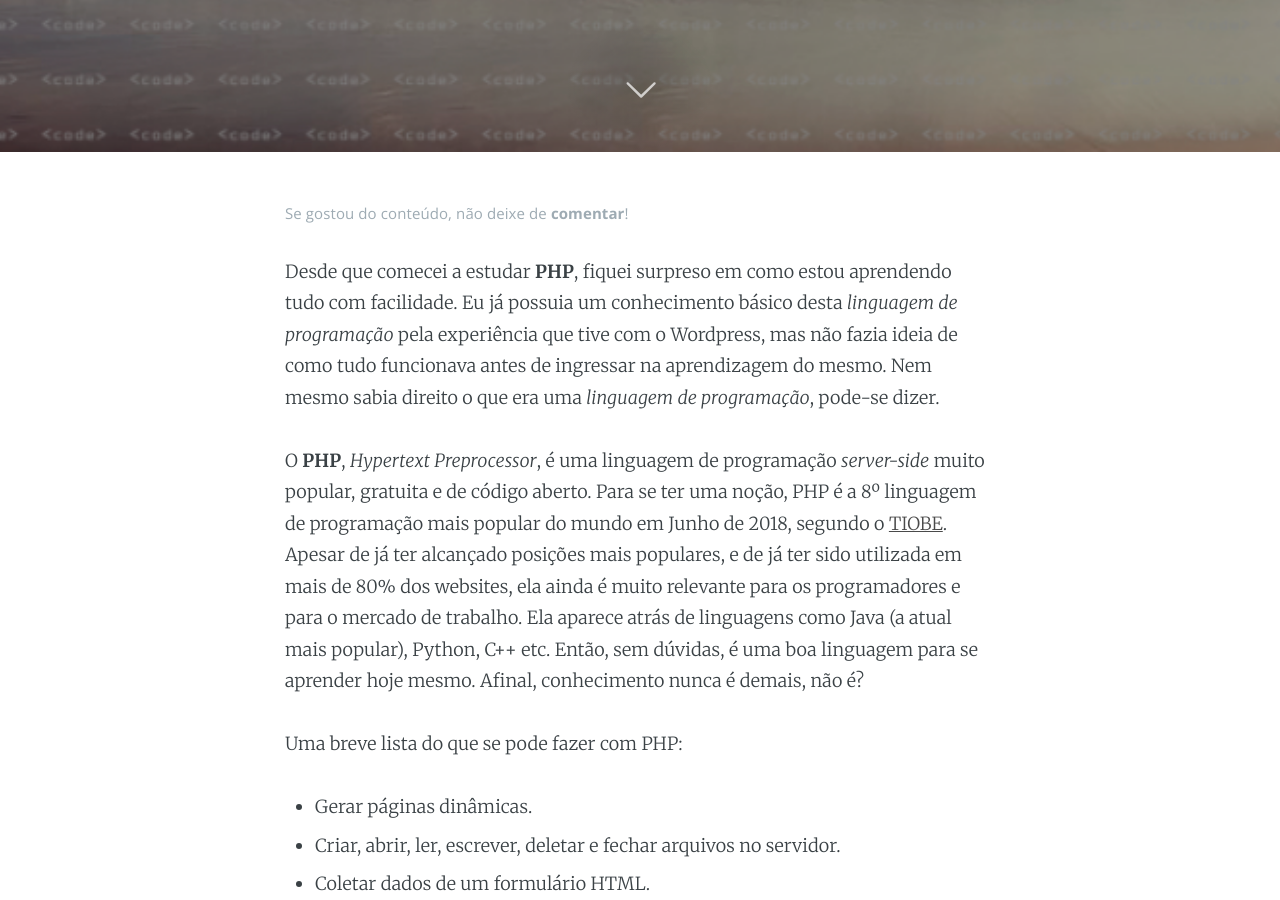
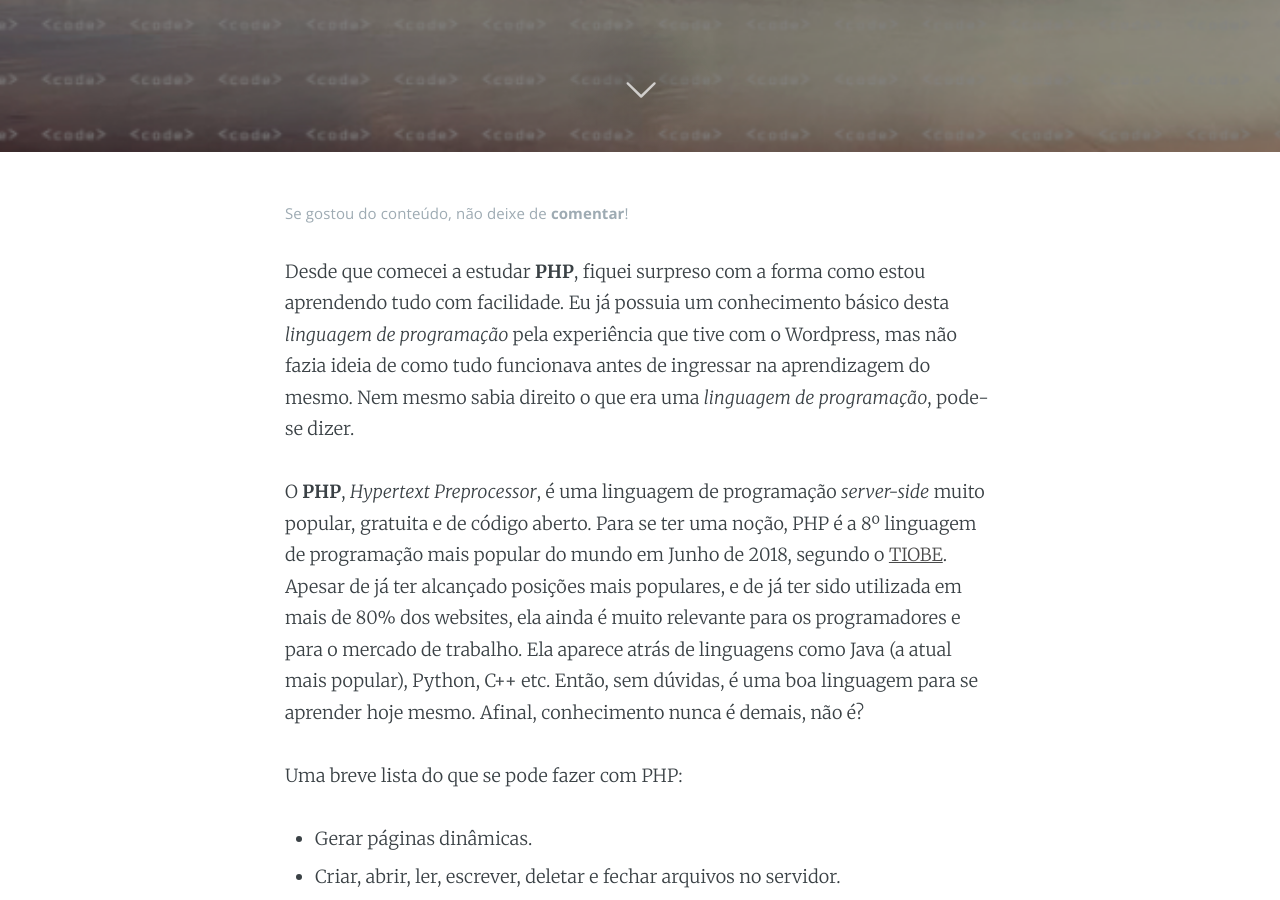
Before and after one commit to EnVolte/envolte.github.io, a Jekyll site: the page built from _posts/2018-06-25-curso-php-parte-1.html, in a window 1280 px wide and 900 px high, scrolled down 433 px. Built offline with Jekyll 4.4.1, drawn with Linux system fonts in a browser that asks for light colours; comment, search, counter and statistics services are not loaded; some of the changed text lies outside the part shown.

Commit message:
Update 2018-06-25-curso-php-parte-1.html

```diff
--- a/_posts/2018-06-25-curso-php-parte-1.html
+++ b/_posts/2018-06-25-curso-php-parte-1.html
@@ -5,7 +5,7 @@
 categories: Curso
 ---
 
-<p>Desde que comecei a estudar <b>PHP</b>, fiquei surpreso em como estou aprendendo tudo com facilidade. Eu já possuia um conhecimento básico desta <i>linguagem de programação</i> pela experiência que tive com o Wordpress, mas não fazia ideia de como tudo funcionava antes de ingressar na aprendizagem do mesmo. Nem mesmo sabia direito o que era uma <i>linguagem de programação</i>, pode-se dizer.</p>
+<p>Desde que comecei a estudar <b>PHP</b>, fiquei surpreso com a forma como estou aprendendo tudo com facilidade. Eu já possuia um conhecimento básico desta <i>linguagem de programação</i> pela experiência que tive com o Wordpress, mas não fazia ideia de como tudo funcionava antes de ingressar na aprendizagem do mesmo. Nem mesmo sabia direito o que era uma <i>linguagem de programação</i>, pode-se dizer.</p>
 
 <p>O <b>PHP</b>, <i>Hypertext Preprocessor</i>, é uma linguagem de programação <i>server-side</i> muito popular, gratuita e de código aberto. Para se ter uma noção, PHP é a 8º linguagem de programação mais popular do mundo em Junho de 2018, segundo o <a href="https://www.tiobe.com/tiobe-index/">TIOBE</a>. Apesar de já ter alcançado posições mais populares, e de já ter sido utilizada em mais de 80% dos websites, ela ainda é muito relevante para os programadores e para o mercado de trabalho. Ela aparece atrás de linguagens como Java (a atual mais popular), Python, C++ etc. Então, sem dúvidas, é uma boa linguagem para se aprender hoje mesmo. Afinal, conhecimento nunca é demais, não é?</p>
 
@@ -24,7 +24,7 @@
 
 <p>Não me considero capaz de se autointitular "professor", mas decidi criar este <i>curso básico</i> para introduzir quem tiver interesse em aprender esta linguagem ao mundo da programação. Ensino aqui aquilo que eu sei, e se houver, em algum momento, algum equivoco de minha parte, peço que você comente aí embaixo para que eu possa corrigir o mais rápido possível.</p>
 
-<p>Esta primeira parte é apenas uma introdução, para que você se familiarize com a sintaxe do PHP. Todos os scripts em PHP iniciam com <code>< ? p h p</code> (<a title="O Github interpreta os códigos em PHP e HTML na hora de escrever">sem espaços</a>) e terminam com <code>"? >"</code>.</p>
+<p>Esta primeira parte é apenas uma introdução, para que você se familiarize com a sintaxe do PHP. Todos os scripts em PHP iniciam com <code style="letter-spacing: -3px;">< ? p h p</code> e terminam com <code style="letter-spacing: -3px;">"? >"</code> (sem espaços).</p>
 
 <script src="https://gist.github.com/luislorente/8b9c8f820e06eb8e39cfb747095dd27e.js"></script>
 
```
